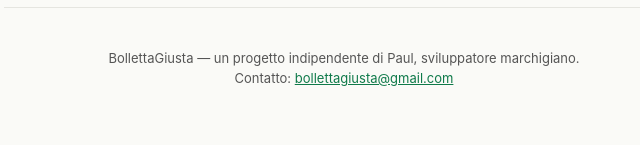
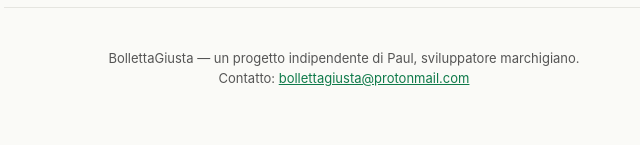
Before and after one commit to Ballantines87/bollettagiusta, a plain HTML site: page index.html in a window 1280 px wide. Shown: the part 2657-2802 px from the top of the page, 296-936 px from the left. Drawn offline with Linux system fonts and the light colour scheme.

Commit message:
first commit

```diff
--- a/index.html
+++ b/index.html
@@ -380,7 +380,9 @@
         BollettaGiusta — un progetto indipendente di Paul, sviluppatore
         marchigiano.<br />
         Contatto:
-        <a href="mailto:bollettagiusta@gmail.com">bollettagiusta@gmail.com</a>
+        <a href="mailto:bollettagiusta@protonmail.com"
+          >bollettagiusta@protonmail.com</a
+        >
       </footer>
     </div>
 
```
